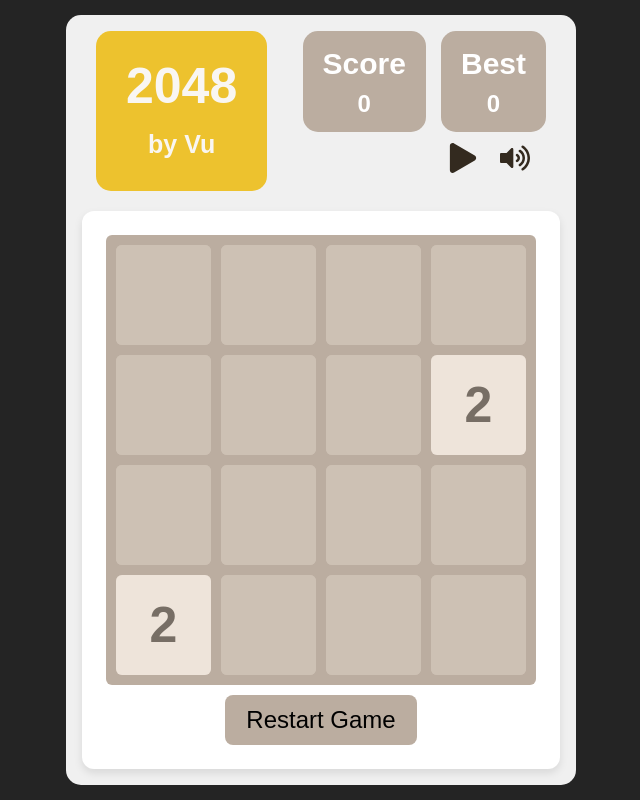
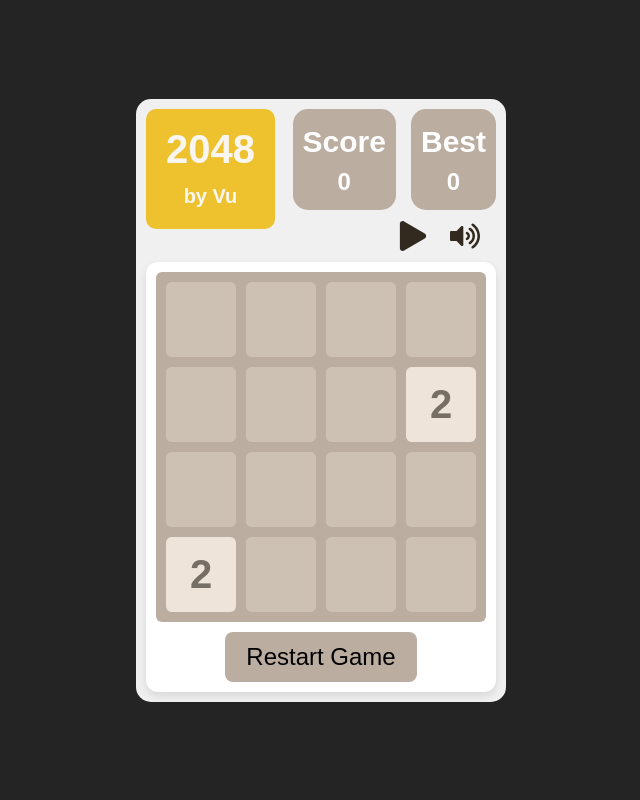
Before and after one commit to vunguyen95/qlik2048, a React (Vite) app: page / in a window 1280 px wide. Shown: the whole page, without its empty margins (319-959 px from the left). Built offline with nearby package versions, Linux system fonts and the light colour scheme.

Commit message:
fix fontTile

```diff
--- a/src/components/Grid/Grid.css
+++ b/src/components/Grid/Grid.css
@@ -2,7 +2,7 @@
   display: grid;
   grid-template-columns: repeat(4, 1fr);
   gap: 10px;
-  width: 430px;
+  width: 330px;
   padding: 10px;
   background-color: #bbada0;
   border-radius: 6px;
@@ -11,6 +11,6 @@
 
 .board-container {
   position: relative;
-  width: 430px;
+  width: 330px;
   height: 430px;
 }
--- a/src/components/Grid/Grid.jsx
+++ b/src/components/Grid/Grid.jsx
@@ -109,8 +109,8 @@ function Grid({ board, onMove, newTile, movementData, mergedTiles }) {
                 className="tile tile-null"
                 style={{
                   position: "absolute",
-                  left: `${10 + colIndex * 105}px`,
-                  top: `${10 + rowIndex * 110}px`,
+                  left: `${10 + colIndex * 80}px`,
+                  top: `${10 + rowIndex * 85}px`,
                   zIndex: 0,
                 }}
               />
--- a/src/components/Tile/Tile.css
+++ b/src/components/Tile/Tile.css
@@ -1,13 +1,13 @@
 .tile {
-  /* dimension */
-  width: 95px;
-  height: 100px;
+  /* dimensions, iphone SE reference, 1vw = 3.75px */
+  width: 70px;
+  height: 75px;
 
   display: flex;
   justify-content: center;
   align-items: center;
 
-  font-size: 50px;
+  /*font-size: clamp(40px, 10.5vw, 45px);*/
   font-weight: bold;
   border: none;
   border-radius: 6px;
@@ -49,37 +49,31 @@
 .tile-128 {
   background-color: #edcf72;
   color: #f9f6f2;
-  font-size: 40px;
 }
 
 .tile-256 {
   background-color: #edcc61;
   color: #f9f6f2;
-  font-size: 40px;
 }
 
 .tile-512 {
   background-color: #edc850;
   color: #f9f6f2;
-  font-size: 40px;
 }
 
 .tile-1024 {
   background-color: #f1c83e;
   color: #f9f6f2;
-  font-size: 32px;
 }
 
 .tile-2048 {
   background-color: #edc22e;
   color: #f9f6f2;
-  font-size: 32px;
 }
 
 .tile-max {
   background-color: #d3b013;
   color: #f9f6f2;
-  font-size: 32px;
 }
 
 @keyframes popIn {
--- a/src/components/Tile/Tile.jsx
+++ b/src/components/Tile/Tile.jsx
@@ -11,14 +11,20 @@ function Tile({ value, isNew, movement, isMerged }) {
     return `tile tile-${value}`;
   };
 
+  const getFontSize = () => {
+    if (!value) return {};
+    const numDigits = value.toString().length;
+    if (numDigits <= 2) return "40px";
+    if (numDigits > 2) return `${40 - (numDigits - 2) * 5}px`;
+  };
   const getMovementStyle = () => {
     if (!movement) return {};
 
-    const tileSize = 95;
+    const tileWidth = 70; // slightly smaller, so it wont slide out of the grid.
+    const tileHeight = 75;
     const gap = 10;
-    const totalSize = tileSize + gap;
-    const deltaX = (movement.to.col - movement.from.col) * totalSize;
-    const deltaY = (movement.to.row - movement.from.row) * totalSize;
+    const deltaX = (movement.to.col - movement.from.col) * (tileWidth + gap);
+    const deltaY = (movement.to.row - movement.from.row) * (tileHeight + gap);
 
     return {
       "--move-x": `${deltaX}px`,
@@ -33,7 +39,7 @@ function Tile({ value, isNew, movement, isMerged }) {
       className={`${getClass(value)} ${isNew ? "new" : " "} ${
         movement ? "sliding" : ""
       } ${isMerged ? "merged" : " "}`}
-      style={movementStyle}
+      style={{ ...movementStyle, fontSize: getFontSize() }}
     >
       {value || " "}{" "}
     </div>
--- a/src/style/global.css
+++ b/src/style/global.css
@@ -19,7 +19,7 @@ body {
   display: flex;
   justify-content: center;
   align-items: center;
-  min-width: 430px;
+  /*min-width: 430px; disable for responsive*/
   min-height: 100vh;
   /*background-color: #faf8ef; */
 }
@@ -40,14 +40,14 @@ h1 {
   align-items: center;
   justify-content: center;
   /*min-height: 100vh;*/
-  padding: 16px;
+  padding: 10px;
   font-family: sans-serif;
   border-radius: 15px;
 }
 
 .game-card {
   background-color: #fff;
-  padding: 24px;
+  padding: 10px;
   border-radius: 12px;
   box-shadow: 0 4px 8px rgba(0, 0, 0, 0.1);
   display: flex;
@@ -55,21 +55,11 @@ h1 {
   align-items: center;
 }
 
-.title-box {
-  font-size: 50px;
-  font-weight: bold;
-  background-color: #edc22e;
-  color: #f9f6f2;
-  padding: 30px 30px;
-  border-radius: 15px;
-  margin-bottom: 10px;
-  text-align: center;
-}
 .header {
   display: flex;
   justify-content: space-between;
   align-items: flex-start;
-  width: 450px;
+  width: 100%;
   margin-bottom: 10px;
 }
 
@@ -79,13 +69,24 @@ h1 {
   align-items: flex-end;
 }
 
+.title-box {
+  font-size: 40px;
+  font-weight: bold;
+  background-color: #edc22e;
+  color: #f9f6f2;
+  padding: 20px 20px;
+  border-radius: 10px;
+  margin-bottom: 10px;
+  text-align: center;
+}
+
 .score-box {
   display: flex;
   gap: 15px;
 }
 .score-container {
   background-color: #bbada0;
-  padding: 10px 20px;
+  padding: 10px 10px;
   border-radius: 15px;
   text-align: center;
 }
```
